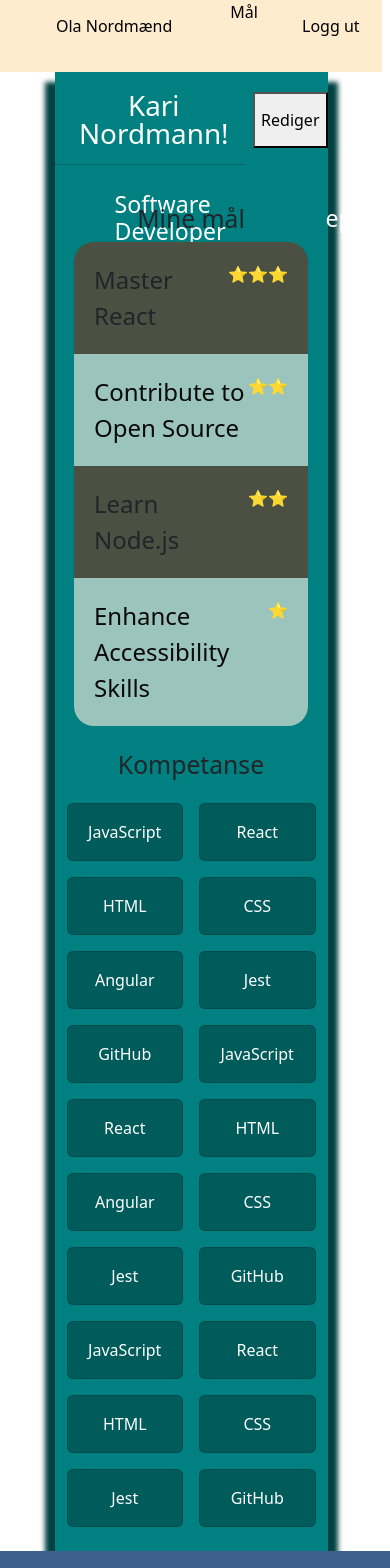
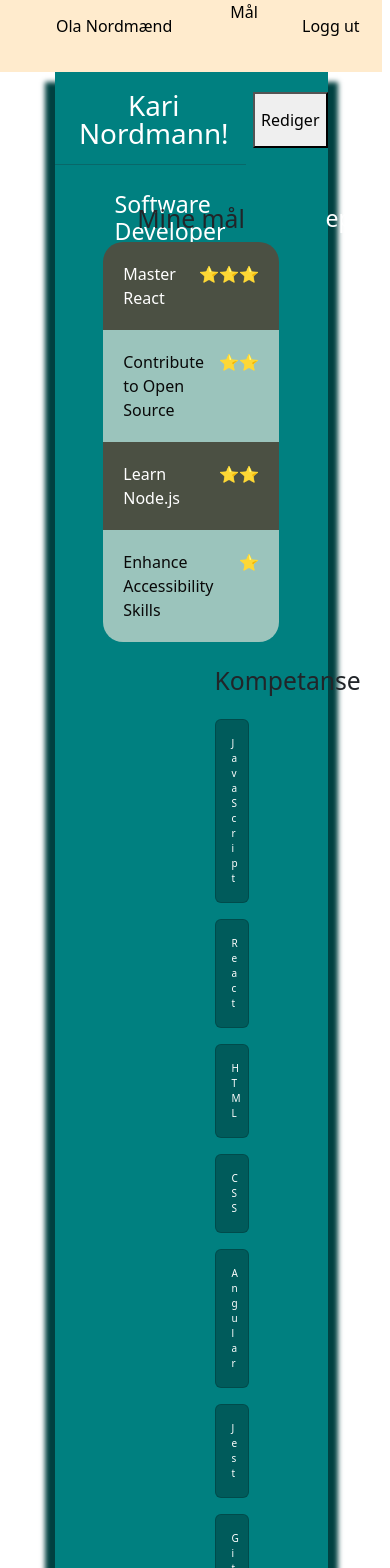
Before and after one commit to EspenSolhaug1/kompetanse-oversikt, a React (Vite) app: page /profile in a window 390 px wide. Shown: the top 1568 px of the page. Built offline with nearby package versions, Linux system fonts and the light colour scheme.

Commit message:
styling for skills

```diff
--- a/src/Components/GoalProfile/GoalInstanceProfileComponent.tsx
+++ b/src/Components/GoalProfile/GoalInstanceProfileComponent.tsx
@@ -7,7 +7,7 @@ const GoalInstanceProfile = (props: { goal: GoalType; index: number }) => {
       className="goalInstanceComponent"
       style={
         props.index % 2 === 0
-          ? { background: "#4b5043" }
+          ? { background: "#4b5043", color: "#ffffff" }
           : { background: "#9bc4bc", color: "#090909" }
       }
     >
--- a/src/Components/GoalProfile/GoalListComponent.css
+++ b/src/Components/GoalProfile/GoalListComponent.css
@@ -3,7 +3,7 @@
   flex-direction: row;
 
   min-height: 50px;
-  width: 60vw;
+  width: 45vw;
   margin: 0 auto;
   overflow: hidden;
   background-color: inherit; /* Ensure it inherits background */
@@ -38,7 +38,7 @@
 .goalTitle {
   display: flex;
   justify-content: flex-start;
-  font-size: x-large;
+  font-size: medium;
 }
 
 .difficulty {
--- a/src/Components/SkillProfile/SkillInstanceProfileComponent.tsx
+++ b/src/Components/SkillProfile/SkillInstanceProfileComponent.tsx
@@ -1,6 +1,8 @@
+import "./SkillListComponent.css";
+
 const SkillInstanceProfile = (props: { skill: string; index: number }) => {
   return (
-    <div className="col-6 col-md-4 col-lg-2">
+    <div className="col-6 col-md-4 col-lg-3 skillInstanceComponent">
       <div
         className="card text-center p-3 skill-car"
         style={{ background: "#005b5b", color: "white" }}
--- a/src/Components/SkillProfile/SkillListComponent.css
+++ b/src/Components/SkillProfile/SkillListComponent.css
@@ -1,46 +1,13 @@
 .skillInstanceComponent {
-  display: flex;
-  flex-direction: row;
-  min-height: 50px;
-  width: 60vw;
-  margin: 0 auto;
-  overflow: hidden;
-  background-color: inherit;
-  transition: background-color 0.3s ease;
-}
-
-.skillInstanceComponent > :hover {
-  background-color: #d12424;
-  cursor: pointer;
-}
-
-.skills {
-  display: flex;
-  flex-direction: column;
-  align-items: center;
+  font-size: small;
 }
 
 .skill-box {
-  display: flex;
-  flex-wrap: wrap; /* Allows wrapping */
-  gap: 2px; /* Optional: Adjust space between items */
-  width: 50%;
+  padding: 0 10em;
 }
 
-.skill-box > * {
-  flex: 1 1 calc(20% - 5px); /* Adjust to make 5 items fit per row */
-  box-sizing: border-box; /* Prevent overflow due to padding/borders */
+@media screen and (max-width: 900px) {
+  .skillInstanceComponent {
+    font-size: x-small;
+  }
 }
-
-.skill-card {
-  background-color: #3789db; /* Bootstrap's light background */
-  border: 1px solid #8fb3d6;
-  transition: background-color 0.3s ease, transform 0.3s ease;
-}
-
-.skill-card:hover {
-  background-color: #0d62cb;
-  color: white;
-  transform: scale(1.05);
-  cursor: pointer;
-}
--- a/src/Components/SkillProfile/SkillListProfileComponent.tsx
+++ b/src/Components/SkillProfile/SkillListProfileComponent.tsx
@@ -1,12 +1,13 @@
 import { useContext } from "react";
 import { myContext, myContextType } from "../../App";
 import SkillInstanceProfile from "./SkillInstanceProfileComponent";
+import "./SkillListComponent.css";
 
 const SkillListProfileComponent = () => {
   const { currentUser } = useContext(myContext) as myContextType;
 
   return (
-    <div className="container my-4">
+    <div className="container my-4 skill-box">
       <h2 className="text-center mb-4">Kompetanse</h2>
       <div className="row g-3">
         {currentUser?.skills.map((skill, index) => (
```
